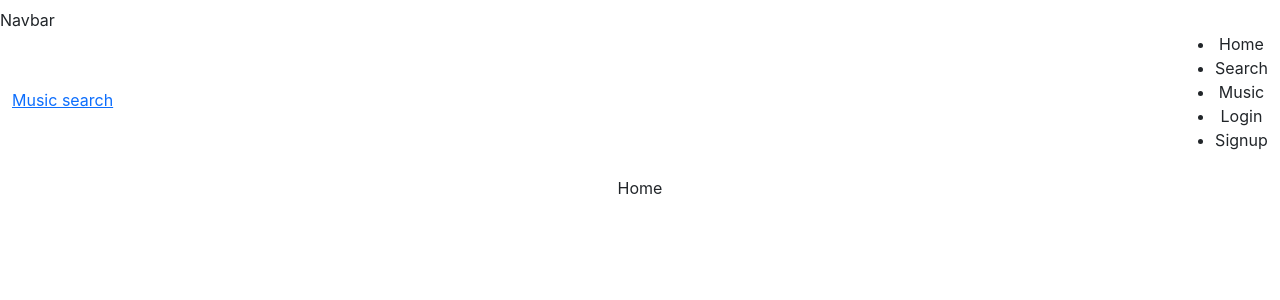
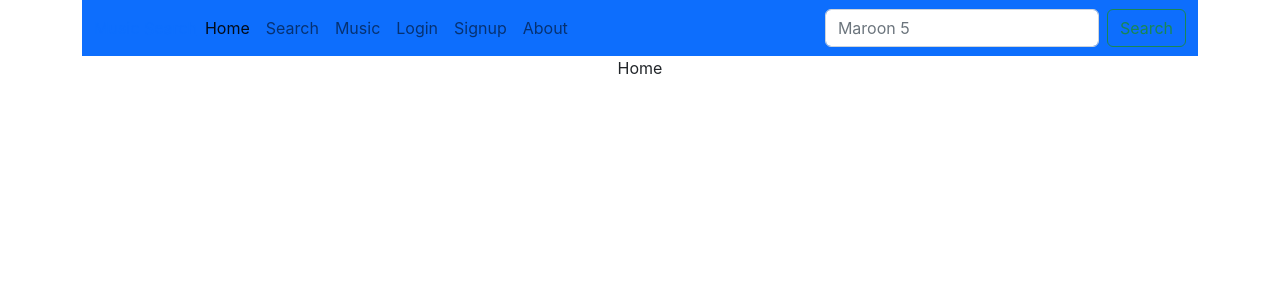
Before and after one commit to EstherNjuguna/mussic, a React (Create React App) app: page / in a window 1280 px wide. Shown: the top 300 px of the page. Built offline with nearby package versions, Linux system fonts and the light colour scheme.

Commit message:
styled Navbar

```diff
--- a/package.json
+++ b/package.json
@@ -20,7 +20,7 @@
     "predeploy": "npm run build",
     "deploy": "gh-pages -d build",
     "watch": "webpack --watch",
-      "build": "webpack",
+    "build": "webpack",
     "build:staging": "env-cmd -f .env.staging npm run build",
     "test": "react-scripts test",
     "eject": "react-scripts eject"
@@ -42,5 +42,8 @@
       "last 1 firefox version",
       "last 1 safari version"
     ]
+  },
+  "devDependencies": {
+    "webpack-cli": "^4.10.0"
   }
 }
--- a/src/components/navbar/Navbar.js
+++ b/src/components/navbar/Navbar.js
@@ -3,17 +3,20 @@
 
 const Navbar = () => {
   return (
-    <nav className="navbar dark">Navbar
-  <div className="container-fluid">
+    <div className="container">
+    <nav className="navbar navbar-expand-lg bg-primary">
+    <div className="container-fluid">
+    <Link to="/"> Music Search </Link>
+    <button class="navbar-toggler" type="button" data-bs-toggle="collapse" data-bs-target="#navbarSupportedContent"
+                        aria-controls="navbarSupportedContent" aria-expanded="false" aria-label="Toggle navigation">
+            <span className="navbar-toggler-icon"></span>
+          </button>
 
-        <Link to="/">
-    Music search
-        </Link>
-
-  <ul className="navbar_links">
+  <div className="collapse navbar-collapse" id="navbarSupportedContent">
+    <ul className="navbar-nav me-auto mb-2 mb-lg-0">
     <li className="nav-item">
-<Link className="nav-link"to="/">Home</Link>
-</li>
+   <Link to="/" className="nav-link active" aria-current="page">Home</Link>
+   </li>
 <li className="nav-item">
 <Link className="nav-link"to="/Search">Search</Link>
 </li>
@@ -26,10 +29,20 @@
 <li className="nav-item">
 <Link className="nav-link"to="/Signup">Signup</Link>
 </li>
+<li className="nav-item">
+   <Link to="/about" className="nav-link">About</Link>
+   </li>
   </ul>
+  <form className="d-flex" role="search">
+   <input className="form-control me-2" type="search" placeholder="Maroon 5" aria-label="Search"/>
+    <button className="btn btn-outline-success" type="submit">Search </button>
+            </form>
+  </div>
   </div>
 
   </nav>
+  </div>
+
     )
 }
 
```
Also changed, not shown: 1 other file (tests, documents, lock files or other folders).
